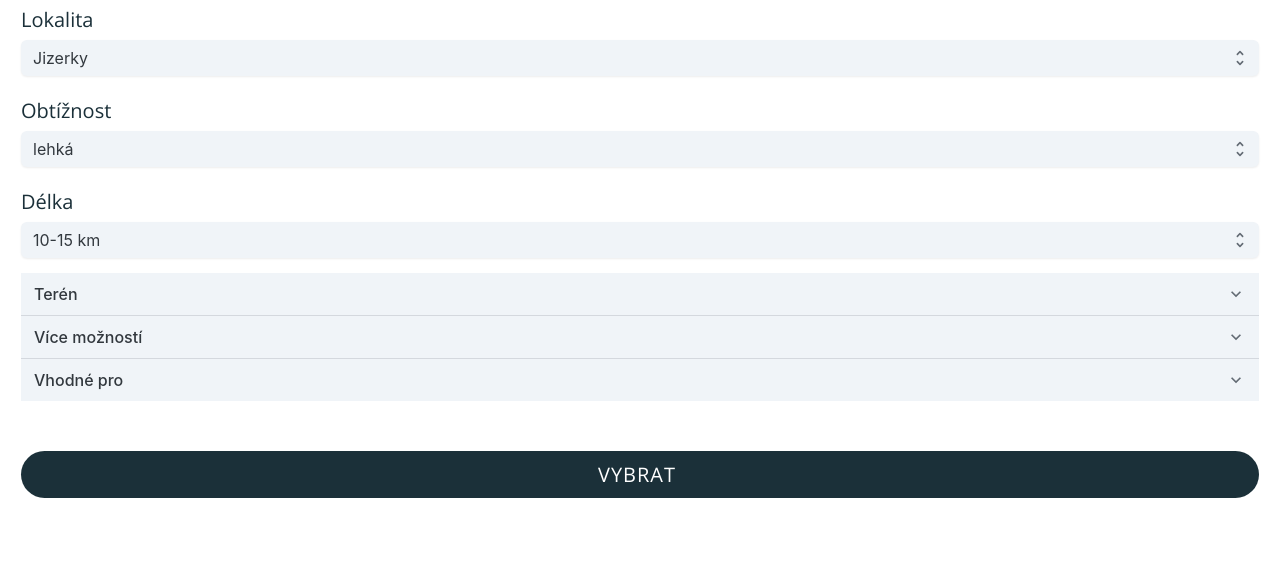
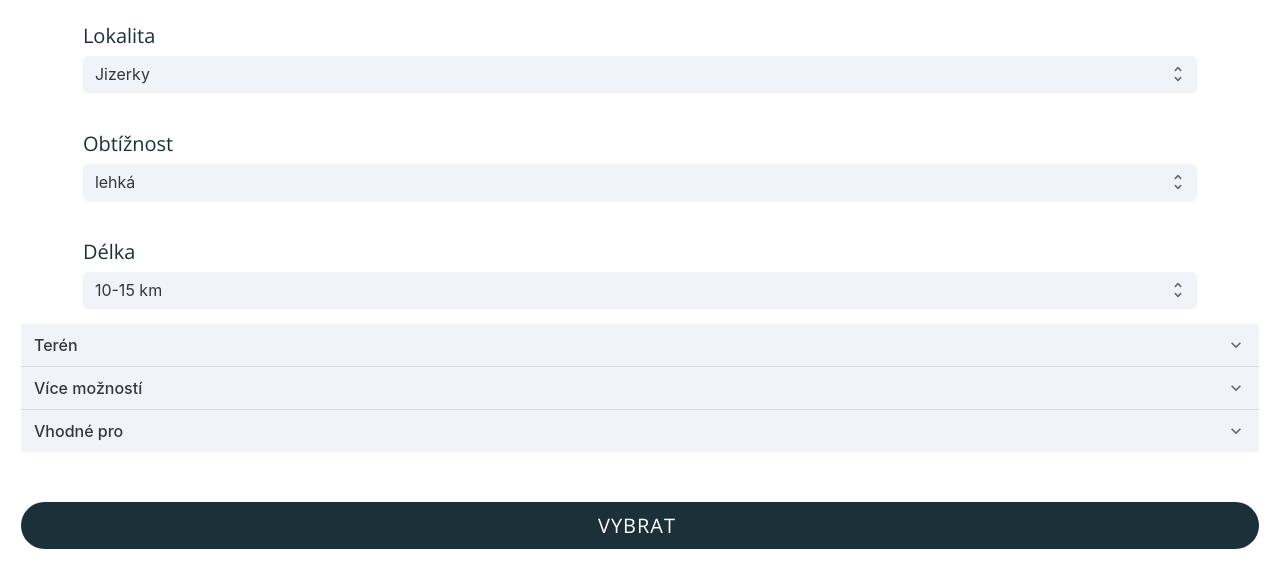
Before and after one commit to MichaelaKnizek/projekt-DKK, a React (Vite) app: page /filter in a window 1280 px wide. Shown: the top 588 px of the page. Built offline with nearby package versions, Linux system fonts and the light colour scheme.

Commit message:
add styles for input location in trip page

```diff
--- a/src/pages/TripsPage/TripsPage.css
+++ b/src/pages/TripsPage/TripsPage.css
@@ -28,3 +28,9 @@
   /* width: 100%; */
   max-width: 36rem;
 }
+
+.form_item {
+  width: 90%;
+  margin: 1rem auto;
+
+}
--- a/src/pages/TripsPage/TripsPage.jsx
+++ b/src/pages/TripsPage/TripsPage.jsx
@@ -21,6 +21,7 @@ const TripsPage = () => {
             Lokalita
           </label>
           <Select
+            className="select_location"
             variant="soft"
             value={location}
             onChange={(e, value) => handleChange(value)}
```
